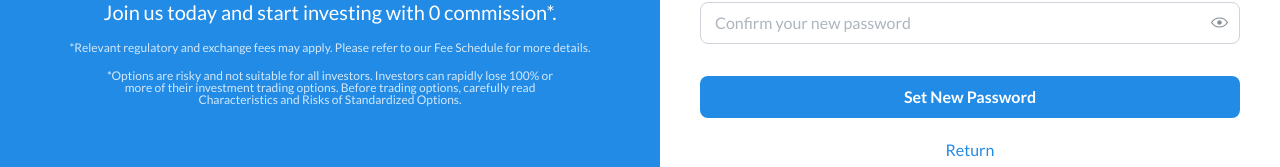
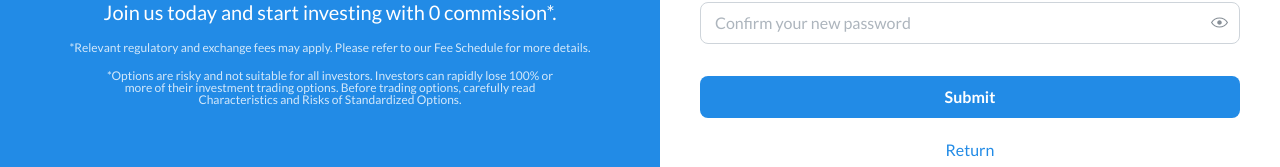
Before and after one commit to goodstripe/Alpha-Platform, a Next.js app: page /auth/set-password in a window 1280 px wide. Shown: the part 406-573 px from the top of the page. Built offline with nearby package versions, Linux system fonts and the light colour scheme.

Commit message:
`Update button text from "Set New Password" to "Submit" in SetPassword component.`

```diff
--- a/src/app/auth/set-password/page.tsx
+++ b/src/app/auth/set-password/page.tsx
@@ -51,7 +51,7 @@ const SetPassword = () => {
             radius="md"
             onClick={() => router.push("/onboarding")}
           >
-            Set New Password
+            Submit
           </Button>
 
           <Group justify="center" mt={20}>
```
